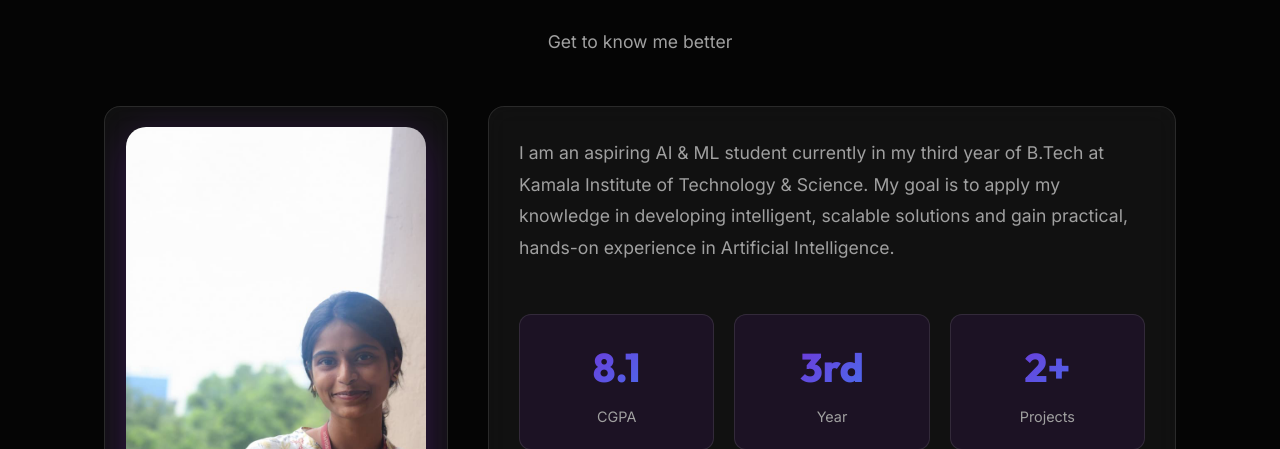
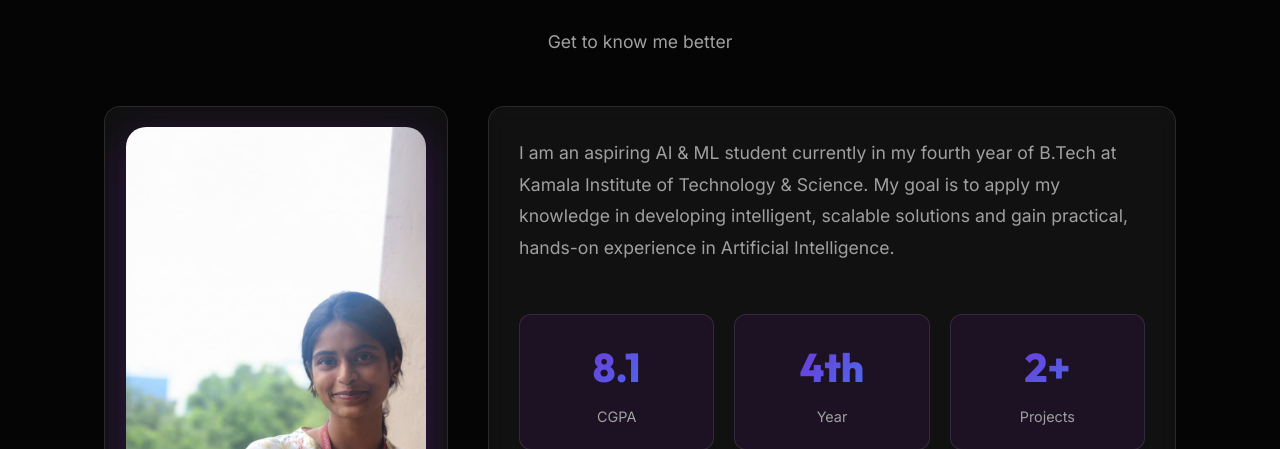
Before and after one commit to meghanaa-23/portfolio_megha, a React (Vite) app: page / in a window 1280 px wide. Shown: the part 960-1409 px from the top of the page. Built offline with nearby package versions, Linux system fonts and the light colour scheme.

Commit message:
Update study year from 3rd to 4th year

```diff
--- a/src/App.jsx
+++ b/src/App.jsx
@@ -187,14 +187,14 @@ function App() {
                 <img src={profileImg} alt="Meghana Manchala" className="about-image" />
               </div>
               <div className="about-text glass-card">
-                <p>I am an aspiring AI & ML student currently in my third year of B.Tech at Kamala Institute of Technology & Science. My goal is to apply my knowledge in developing intelligent, scalable solutions and gain practical, hands-on experience in Artificial Intelligence.</p>
+                <p>I am an aspiring AI & ML student currently in my fourth year of B.Tech at Kamala Institute of Technology & Science. My goal is to apply my knowledge in developing intelligent, scalable solutions and gain practical, hands-on experience in Artificial Intelligence.</p>
                 <div className="about-stats">
                   <div className="stat-item">
                     <h3>8.1</h3>
                     <p>CGPA</p>
                   </div>
                   <div className="stat-item">
-                    <h3>3rd</h3>
+                    <h3>4th</h3>
                     <p>Year</p>
                   </div>
                   <div className="stat-item">
```
